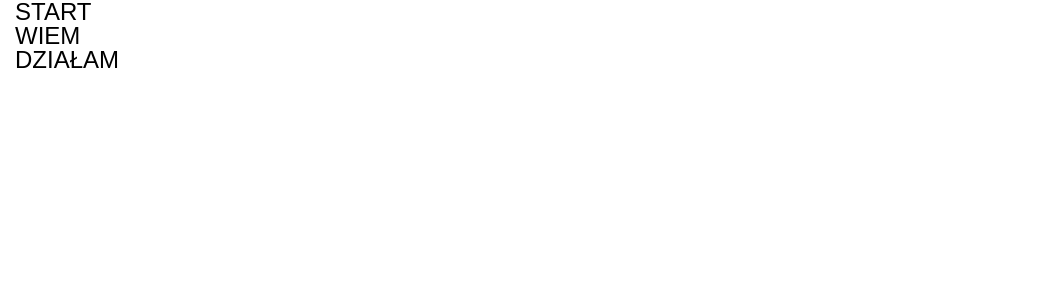
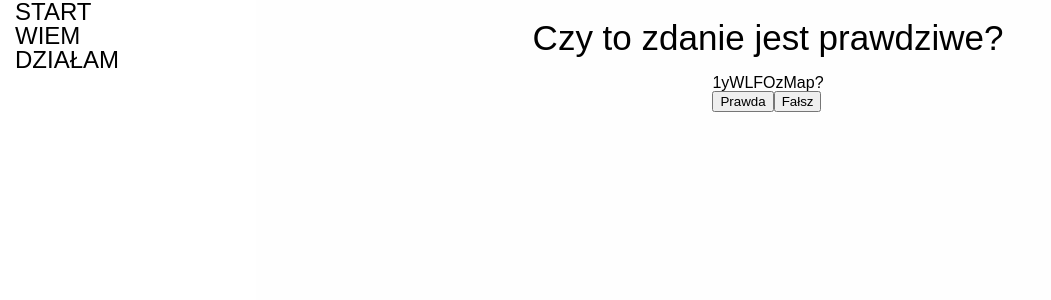
Before and after one commit to edukaton/damy-rade, a React (Create React App) app: page /prawda-albo-falsz in a window 1280 px wide. Shown: the top 300 px of the page, without its empty margins (0-1051 px from the left). Built offline with nearby package versions, Linux system fonts and the light colour scheme.

Commit message:
prawda albo falsz

```diff
--- a/src/games/spam/js/Spam.js
+++ b/src/games/spam/js/Spam.js
@@ -18,7 +18,7 @@ class Spam extends Component {
   componentWillMount() {
     let i = 0;
 
-    let newMessages = setInterval(() => {
+    this.newMessages = setInterval(() => {
 
       let newMessage = {
         id: i,
@@ -39,8 +39,12 @@ class Spam extends Component {
 
       i = i + 1;
 
-      if (i == 5) clearInterval(newMessages);
+      if (i == 5) clearInterval(this.newMessages);
     }, 3000);
+  }
+
+  componentWillUnmount() {
+    clearInterval(this.newMessages);
   }
 
   handleSpamClick(id) {
--- /dev/null
+++ b/src/games/true-or-false/css/tof.css
@@ -0,0 +1,25 @@
+.tof-game {
+    display: flex;
+    flex-direction: column;
+    align-items: center;
+    height: 100vh;
+    background: #fefefe;
+}
+
+.tof-animation-enter {
+    opacity: 0.01;
+}
+
+.tof-animation-enter.tof-animation-enter-active {
+    opacity: 1;
+    transition: opacity 500ms ease-in;
+}
+
+.tof-animation-leave {
+    opacity: 1;
+}
+
+.tof-animation-leave.tof-animation-leave-active {
+    opacity: 0.01;
+    transition: opacity 300ms ease-in;
+}
--- /dev/null
+++ b/src/games/true-or-false/js/Tof.js
@@ -0,0 +1,112 @@
+import React, { Component } from 'react';
+
+import { CSSTransitionGroup } from 'react-transition-group';
+import '../css/tof.css';
+
+class Tof extends Component {
+    constructor() {
+        super();
+
+        let questionsNumber = 5;
+
+        this.state = {
+            currentQuestion: 0,
+            questionsNumber: questionsNumber,
+            questions: []
+        };
+
+        this.handleTrueClick = this.handleTrueClick.bind(this);
+        this.handleFalseClick = this.handleFalseClick.bind(this);
+    }
+
+    componentWillMount() {
+        let randomQuestions = [];
+
+        for (let i = 0; i < this.state.questionsNumber; i++) {
+            let question = {
+                id: i,
+                text: randomQuestion(),
+                isTrue: Math.floor(Math.random() * 2),
+                markedAsTrue: false,
+            };
+
+            randomQuestions.push(question);
+        }
+
+        this.setState({
+            ...this.state,
+            questions: randomQuestions
+        });
+    }
+
+    handleTrueClick() {
+        let newQuestions = this.state.questions.map(question => {
+            if (question.id == this.state.currentQuestion)
+                question.markedAsTrue = true
+
+            return question
+        })
+
+        this.setState({
+            ...this.state,
+            currentQuestion: this.state.currentQuestion + 1,
+            questions: newQuestions
+        });
+    }
+
+    handleFalseClick() {
+        this.setState({
+            ...this.state,
+            currentQuestion: this.state.currentQuestion + 1,
+        });
+    }
+
+    render() {
+        let currentQuestion = this.state.currentQuestion;
+        let questionsNumber = this.state.questionsNumber;
+
+        if (currentQuestion < questionsNumber) {
+            let question = <h2>{this.state.questions[currentQuestion].text}</h2>;
+
+            return (
+                <div className="tof-game">
+                    <header className="header">
+                        <h1 className="title">Czy to zdanie jest prawdziwe?</h1>
+                    </header>
+                    <div className="question">
+                        <CSSTransitionGroup
+                            transitionName="tof-animation"
+                            transitionEnterTimeout={500}
+                            transitionLeaveTimeout={300}
+                        >
+                            {question}
+                        </CSSTransitionGroup>
+                        <button onClick={this.handleTrueClick}>Prawda</button>
+                        <button onClick={this.handleFalseClick}>Fałsz</button>
+                    </div>
+                </div>
+            );
+        }
+        else {
+            return (
+                <div className="tof-game">
+                    <h2>Koniec</h2>
+                </div>
+            );
+        }
+    }
+}
+
+export default Tof;
+
+function randomQuestion() {
+    var text = "";
+    var possible = "ABCDEFGHIJKLMNOPQRSTUVWXYZabcdefghijklmnopqrstuvwxyz0123456789";
+
+    for (var i = 0; i < Math.floor(Math.random() + 1 * 10); i++)
+        text += possible.charAt(Math.floor(Math.random() * possible.length));
+
+    text += "?";
+
+    return text;
+}
--- a/src/js/App.js
+++ b/src/js/App.js
@@ -4,6 +4,8 @@ import '../css/App.css';
 
 import Menu from './Menu';
 import Home from './Home';
+
+import Tof from '../games/true-or-false/js/Tof';
 import Spam from '../games/spam/js/Spam';
 
 class App extends Component {
@@ -26,6 +28,7 @@ class App extends Component {
           <Menu />
           <div className="content">
             <Route exact path="/" component={Home} />
+            <Route exact path="/prawda-albo-falsz" component={Tof} />
             <Route exact path="/spam" component={Spam} />
           </div>
         </div>
--- a/src/js/Menu.js
+++ b/src/js/Menu.js
@@ -21,8 +21,8 @@ function Menu(props) {
                 <Link to='/10'>10</Link>
             </DropDown>
             <DropDown title="DZIAŁAM">
+                <Link to='/prawda-albo-falsz'>Prawda albo fałsz</Link>
                 <Link to='/spam'>SPAM</Link>
-                <Link to='/d2'>2</Link>
                 <Link to='/d3'>3</Link>
                 <Link to='/d4'>4</Link>
                 <Link to='/d5'>5</Link>
```
